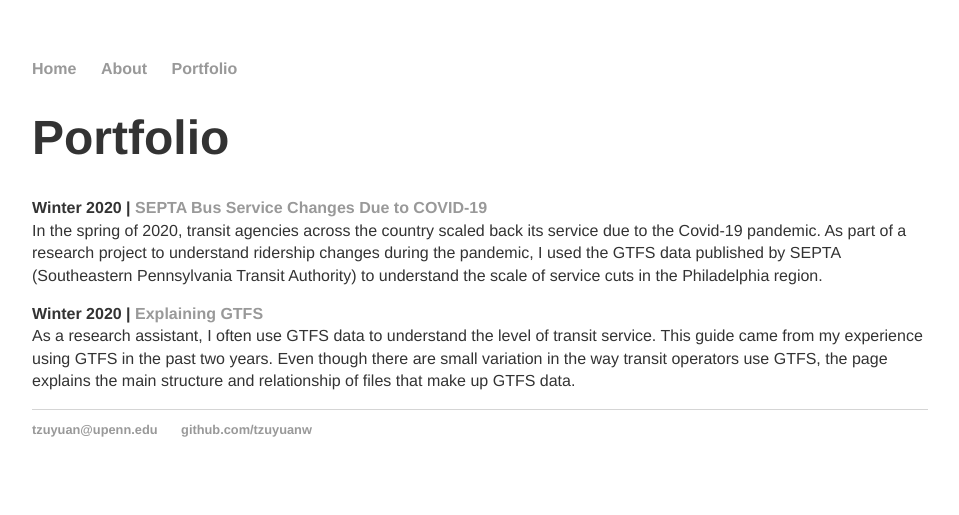
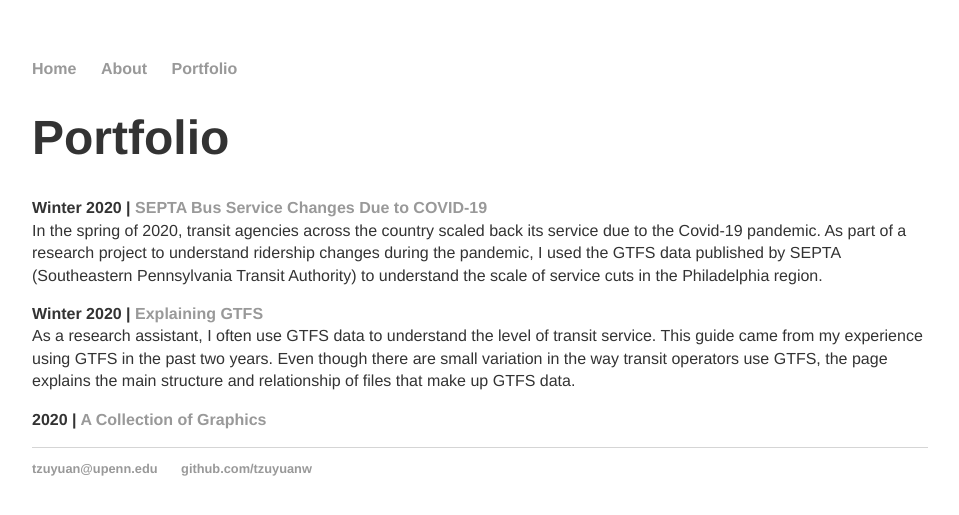
Before and after one commit to tzuyuanw/tzuyuanw.github.io, a Jekyll site: the page built from blog/index.html, in a window 1280 px wide. Shown: the top 515 px of the page, without its empty margins (160-1119 px from the left). Built offline with Jekyll 4.4.1, drawn with Linux system fonts in a browser that asks for light colours.

Commit message:
Update index.html

```diff
--- a/blog/index.html
+++ b/blog/index.html
@@ -9,14 +9,14 @@ title: Portfolio
 		As part of a research project to understand ridership changes during the pandemic,
 		I used the GTFS data published by SEPTA (Southeastern Pennsylvania Transit Authority)
 		to understand the scale of service cuts in the Philadelphia region.
-
 	</p>
 	<p><b>Winter 2020 | <a href="/blog/GTFSexplanation" title="Expaining GTFS">Explaining GTFS</a></b><br/>
 		As a research assistant, I often use GTFS data to understand the level of transit service.
 		This guide came from my experience using GTFS in the past two years.
 		Even though there are small variation in the way transit operators use GTFS,
 		the page explains the main structure and relationship of files that make up GTFS data.
-
+	</p>
+	<p><b>2020 | <a href="/blog/graphics" title="A Collection of Graphics">A Collection of Graphics</a></b><br/>
 	</p>
 
 </div>
```
